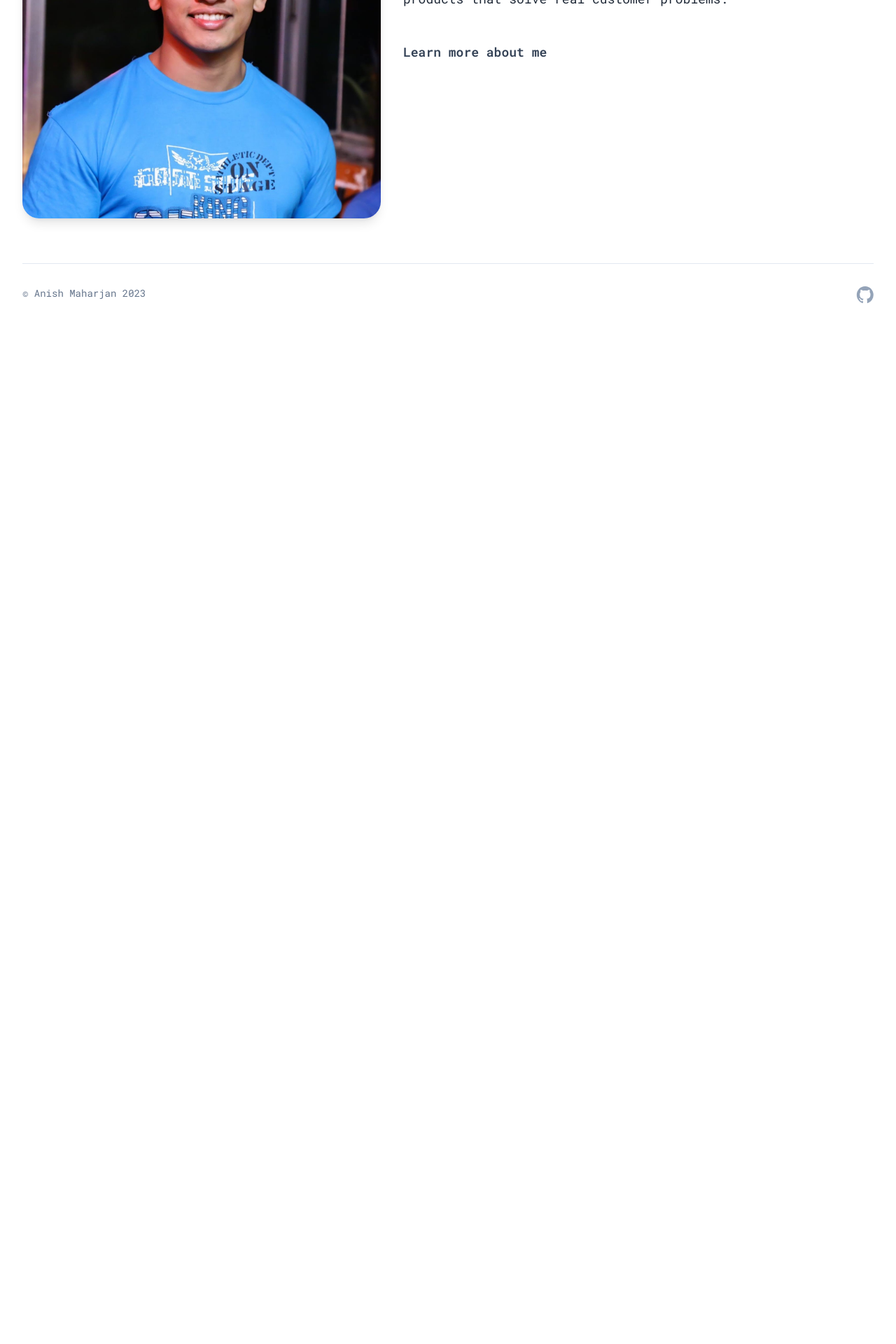
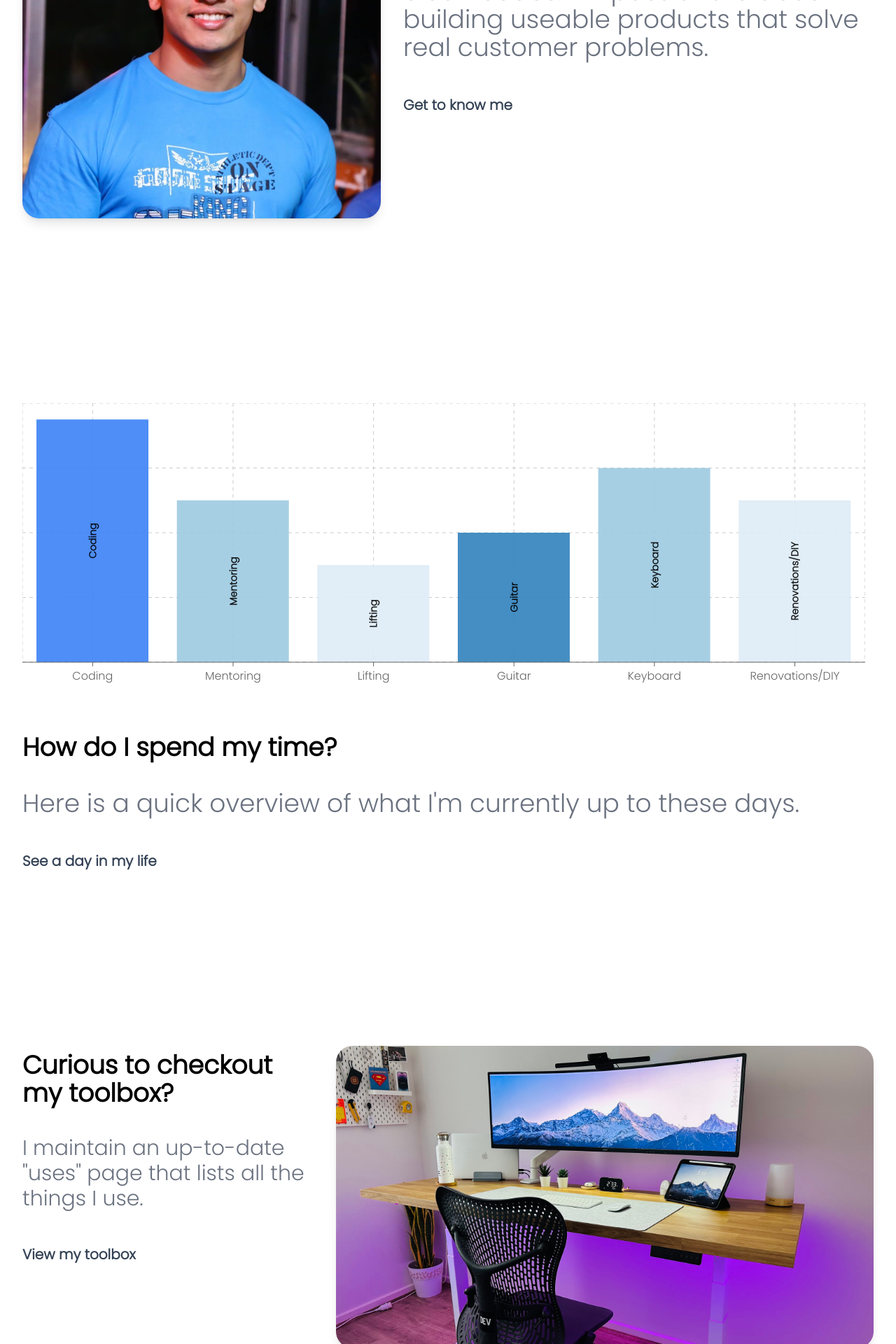
Before and after one commit to ooanishoo/ooanishoo, a Next.js app: page / in a window 1280 px wide. Shown: the part 380-2300 px from the top of the page at 70% size. Before the commit the page ends 925 px from the top, so only its background shows below. Built offline with nearby package versions, Linux system fonts and the light colour scheme.

Commit message:
style: update font to poppins, fix styling

```diff
--- a/src/app/components/ToggleThemeButton.tsx
+++ b/src/app/components/ToggleThemeButton.tsx
@@ -10,7 +10,7 @@ const ToggleThemeButton = () => {
   if (!mounted) return <SunIcon className="animate-spin" />
 
   const handleOnClick = () => setTheme(theme === 'dark' ? 'light' : 'dark')
-  const label = `Activate ${theme === 'light' ? 'dark' : 'light'} mode`
+  const label = `Switch to ${theme === 'light' ? 'dark' : 'light'} mode`
 
   return (
     <button
--- a/src/app/layout.tsx
+++ b/src/app/layout.tsx
@@ -1,9 +1,9 @@
 import { Nav } from './components/Nav'
 import './globals.css'
-import { Roboto_Mono } from 'next/font/google'
+import { Poppins } from 'next/font/google'
 import Providers from './components/Providers'
 
-const roboto_mono = Roboto_Mono({ subsets: ['latin'] })
+const poppins = Poppins({ subsets: ['latin'], weight: '300' })
 
 export const metadata = {
   title: 'Anish Maharjan',
@@ -18,7 +18,7 @@ export default function RootLayout({
   return (
     <html lang="en" className="dark" suppressHydrationWarning={true}>
       <body
-        className={`overflow-x-hidden ${roboto_mono.className} mx-auto text-slate-500 lg:container dark:text-slate-400`}
+        className={`overflow-x-hidden ${poppins.className} mx-auto text-slate-500 lg:container dark:bg-gray-950 dark:text-slate-400`}
       >
         <Providers>
           <header className="w-full text-sm font-semibold">
--- a/src/app/page.tsx
+++ b/src/app/page.tsx
@@ -1,10 +1,13 @@
 'use client'
 import Image from 'next/image'
 import profilePic from '../../public/anish.jpg'
+import deskPic from '../../public/desk.jpeg'
 import Link from 'next/link'
+import { BarGraph } from './components/BarGraph'
 
 export default function Home() {
   return (
+    <section className="flex flex-col gap-20 lg:gap-60">
       <div className="flex flex-col items-center gap-4 sm:items-start sm:gap-6 md:flex-row lg:gap-8 ">
         <Image
           src={profilePic}
@@ -12,14 +15,49 @@ export default function Home() {
           className="w-full max-w-2xl rounded-3xl shadow-lg duration-700 md:max-w-sm lg:max-w-lg"
         />
         <div className="flex-auto">
-        <h2 className="pt-2 text-2xl font-extrabold text-black dark:text-white sm:text-3xl lg:text-4xl">{`Hi, I'm Anish. Nice to meet you!`}</h2>
-        <p className="mt-6 text-sm text-gray-800 dark:text-slate-400 sm:mt-10 sm:text-lg xl:max-w-3xl">
+          <h2 className="mb-10 pt-2 text-2xl font-extrabold text-black dark:text-white sm:text-3xl lg:text-4xl">{`Hi, I'm Anish. Nice to meet you!`}</h2>
+          <p className="mt-6 text-sm font-light text-gray-500 dark:text-slate-500 sm:mt-10 sm:text-lg lg:text-2xl  xl:max-w-3xl xl:text-4xl">
             {`I'm a Software Engineer based in Melbourne. I love to design and write clean codes. I'm passionate about building useable products that solve real customer problems.`}
           </p>
-        <p className="mt-6 py-2 text-sm font-semibold text-slate-700 hover:text-sky-500 dark:text-slate-200 dark:hover:text-sky-400  sm:text-lg lg:mt-10">
-          <Link href="/about">Learn more about me</Link>
+          <p className="group mt-6 py-2 text-sm font-semibold text-slate-700 transition duration-300  dark:text-slate-200  sm:text-lg lg:mt-10 lg:text-xl">
+            <Link href="/about">Get to know me</Link>
+            <span className="block h-0.5 max-w-0 bg-sky-600 transition-all duration-500 group-hover:max-w-[84px]" />
           </p>
         </div>
       </div>
+      <div>
+        <BarGraph />
+        <h2 className="mb-10 pt-2 text-2xl font-extrabold text-black dark:text-white sm:text-3xl lg:mt-16 lg:text-4xl">
+          How do I spend my time?
+        </h2>
+        <p className="mt-6 text-sm font-light text-gray-500 dark:text-slate-500 sm:mt-10 sm:text-lg   lg:text-2xl xl:text-4xl">
+          {`Here is a quick overview of what I'm currently up to these days.`}
+        </p>
+        <p className="group mt-6 py-2 text-sm font-semibold text-slate-700 transition duration-300  dark:text-slate-200  sm:text-lg lg:mt-10 lg:text-xl">
+          <Link href="/about">See a day in my life</Link>
+          <span className="block h-0.5 max-w-0 bg-sky-600 transition-all duration-500 group-hover:max-w-[84px]" />
+        </p>
+      </div>
+      <div className="flex flex-col-reverse items-start gap-4 sm:items-start sm:gap-6 lg:gap-8 xl:flex-row ">
+        <div>
+          <h2 className="mb-10 pt-2 text-2xl font-extrabold text-black dark:text-white sm:text-3xl lg:text-4xl">
+            Curious to checkout my toolbox?
+          </h2>
+          <p className="mb-8 mt-6 text-sm font-light text-gray-500  dark:text-slate-500 sm:text-lg lg:text-2xl xl:text-3xl">
+            {` I maintain an up-to-date "uses" page that lists all the things I
+            use.`}
+          </p>
+          <p className="group mt-6 py-2 text-sm font-semibold text-slate-700 transition duration-300  dark:text-slate-200  sm:text-lg lg:mt-10 lg:text-xl">
+            <Link href="/uses">View my toolbox</Link>
+            <span className="block h-0.5 max-w-0 bg-sky-600 transition-all duration-500 group-hover:max-w-[84px]" />
+          </p>
+        </div>
+        <Image
+          src={deskPic}
+          alt="Anish's desk setup"
+          className="w-full max-w-6xl rounded-3xl shadow-lg duration-700 xl:max-w-3xl"
+        />
+      </div>
+    </section>
   )
 }
```
Also changed, not shown: public/desk.jpeg (added). Lines whose indentation alone changed are shown as unchanged.
